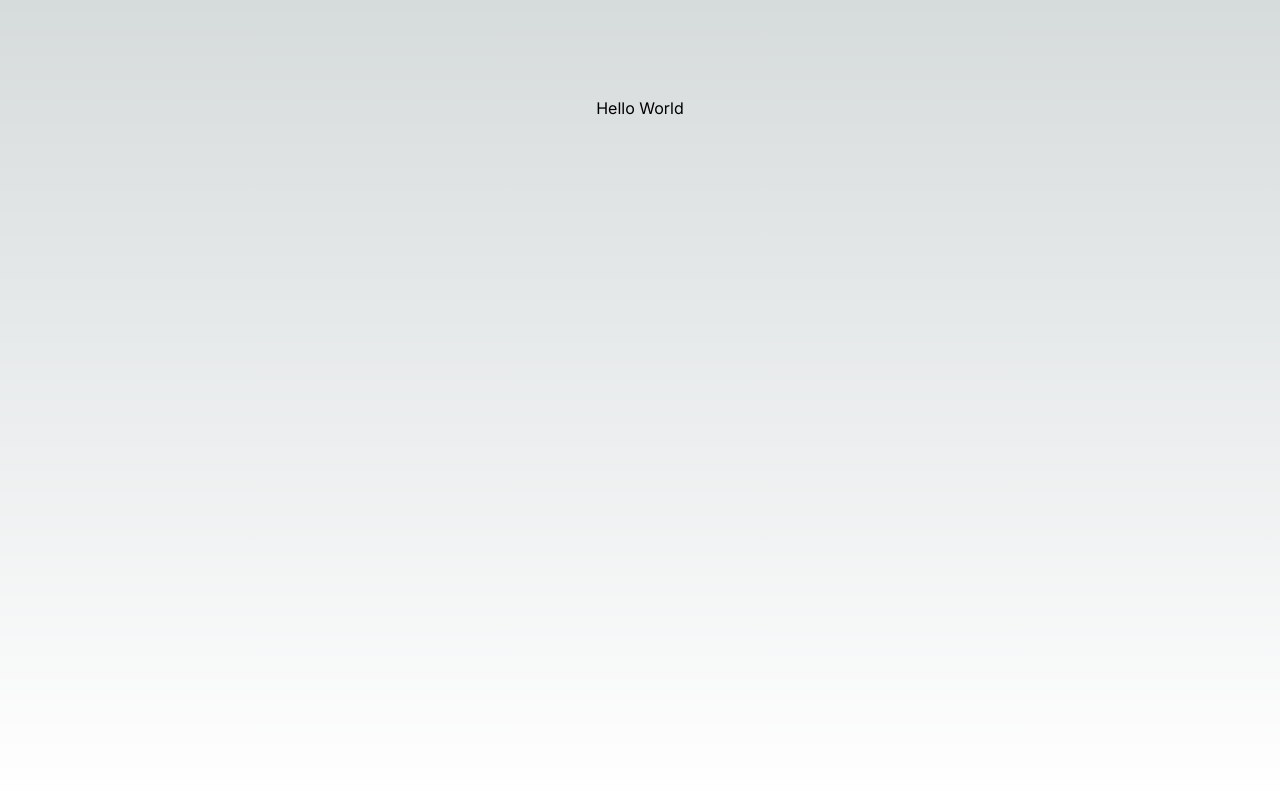
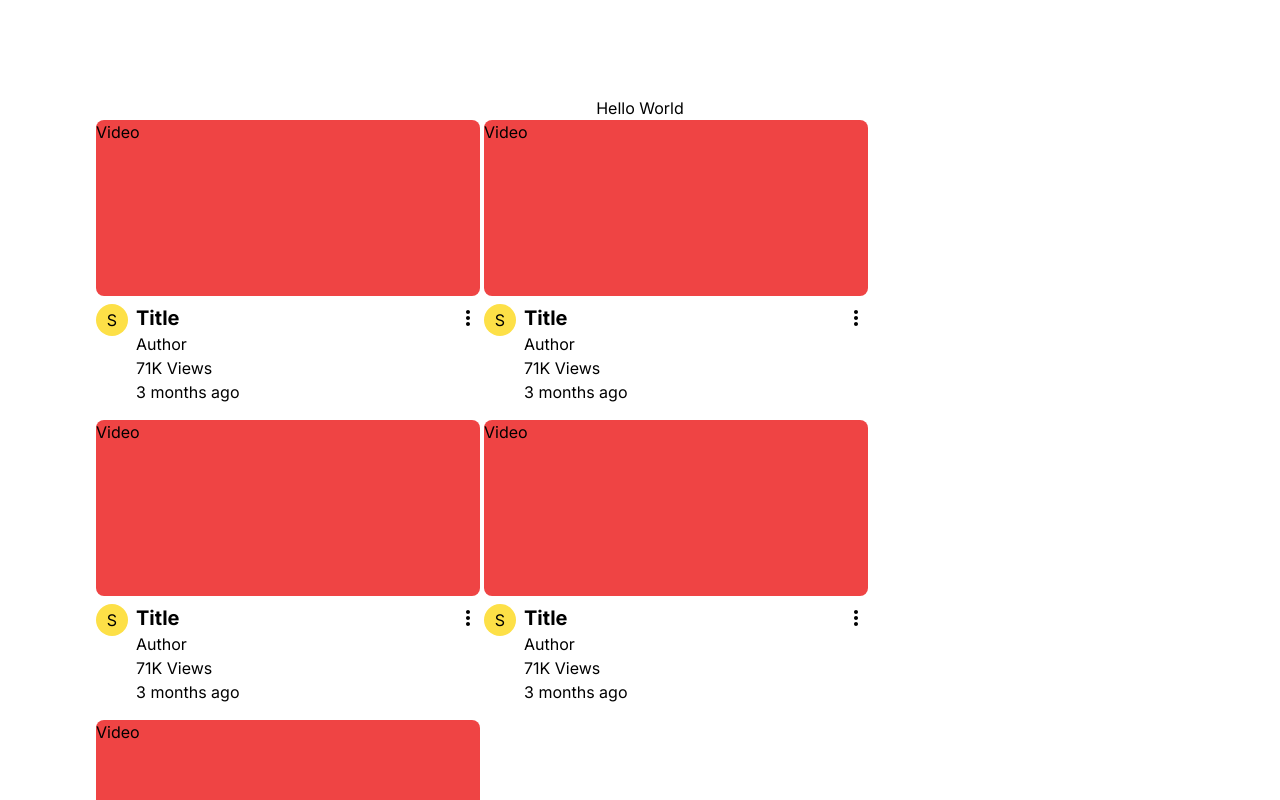
Before and after one commit to SuicaLondon/video-preview, a Next.js app: page / in a window 1280 px wide. Shown: the top 800 px of the page. Built offline with nearby package versions, Linux system fonts and the light colour scheme.

Commit message:
feat: completed the frame of the video preview component

```diff
--- a/src/app/globals.css
+++ b/src/app/globals.css
@@ -31,3 +31,9 @@ body {
 		text-wrap: balance;
 	}
 }
+
+@layer components {
+	.focus-solid-outline {
+		@apply outline-offset-0 focus:outline focus:outline-2;
+	}
+}
--- a/src/app/page.tsx
+++ b/src/app/page.tsx
@@ -1,9 +1,14 @@
-import Image from 'next/image'
+import { VideoPreviewComponent } from '@/components/video-preview'
 
 export default function Home() {
 	return (
-		<main className="flex min-h-screen flex-col items-center justify-between p-24">
+		<main className="flex min-h-screen flex-col items-center justify-between bg-white p-24 dark:bg-gray-950">
 			Hello World
+			<div className="flex w-full flex-row flex-wrap items-center gap-x-1 gap-y-4">
+				{new Array(5).fill(null).map((item, index) => {
+					return <VideoPreviewComponent key={index} isOdd={index % 2 !== 0} />
+				})}
+			</div>
 		</main>
 	)
 }
--- /dev/null
+++ b/src/components/button/more-button/index.tsx
@@ -0,0 +1,23 @@
+'use client'
+import MoreVertIcon from '@mui/icons-material/MoreVert'
+import { memo } from 'react'
+import { twMerge } from 'tailwind-merge'
+
+interface MoreButtonProps {
+	onClick?: () => void
+	className: string
+}
+
+export const MoreButton = memo(function MoreButton({
+	onClick,
+	className,
+}: MoreButtonProps) {
+	return (
+		<button
+			className={twMerge('focus-solid-outline', className)}
+			onClick={onClick}
+		>
+			<MoreVertIcon />
+		</button>
+	)
+})
--- /dev/null
+++ b/src/components/user-icon/index.tsx
@@ -0,0 +1,18 @@
+import Link from 'next/link'
+import React from 'react'
+
+interface UserIconProps {
+	username: string
+	href: string
+}
+
+export function UserIcon({ username, href }: UserIconProps) {
+	return (
+		<Link
+			className="focus-solid-outline flex h-8 w-8 items-center justify-center rounded-full border-transparent bg-yellow-300 dark:bg-yellow-700"
+			href={href}
+		>
+			<span>{username.slice(0, 1)}</span>
+		</Link>
+	)
+}
--- /dev/null
+++ b/src/components/video-preview/index.tsx
@@ -0,0 +1,34 @@
+import clsx from 'clsx'
+import { MoreButton } from '../button/more-button'
+import { UserIcon } from '../user-icon'
+import { VideoTitle } from './video-title'
+import VideoText from './video-text'
+
+type VideoPreviewComponentProps = {
+	isOdd: boolean
+}
+
+export function VideoPreviewComponent({ isOdd }: VideoPreviewComponentProps) {
+	return (
+		<div
+			className={clsx('flex w-full max-w-96 flex-col space-y-2 rounded-xl', {
+				'hover:bg-hover-odd dark:hover:bg-hover-odd-dark': isOdd,
+				'hover:bg-hover-even dark:hover:bg-hover-even-dark': !isOdd,
+			})}
+		>
+			<div className="h-44 w-full rounded-lg bg-red-500">Video</div>
+			<div className="relative flex space-x-2">
+				<UserIcon username={'Suica'} href="/profile/Suica" />
+				<div>
+					<VideoTitle title="Title" />
+					<VideoText text="Author" />
+					<div>
+						<div>71K Views</div>
+						<div>3 months ago</div>
+					</div>
+				</div>
+				<MoreButton className="absolute right-0 top-0" />
+			</div>
+		</div>
+	)
+}
--- /dev/null
+++ b/src/components/video-preview/video-text.tsx
@@ -0,0 +1,9 @@
+import React from 'react'
+
+interface VideoTextProps {
+	text: string
+}
+
+export default function VideoText({ text }: VideoTextProps) {
+	return <p>{text}</p>
+}
--- /dev/null
+++ b/src/components/video-preview/video-title.tsx
@@ -0,0 +1,9 @@
+import React, { memo } from 'react'
+
+interface VideoTitleProps {
+	title: string
+}
+
+export const VideoTitle = memo(function VideoTitle({ title }: VideoTitleProps) {
+	return <h3 className="text-xl font-bold">{title}</h3>
+})
--- a/tailwind.config.ts
+++ b/tailwind.config.ts
@@ -1,20 +1,29 @@
-import type { Config } from "tailwindcss";
+import type { Config } from 'tailwindcss'
 
 const config: Config = {
 	content: [
-    "./src/pages/**/*.{js,ts,jsx,tsx,mdx}",
-    "./src/components/**/*.{js,ts,jsx,tsx,mdx}",
-    "./src/app/**/*.{js,ts,jsx,tsx,mdx}",
+		'./src/pages/**/*.{js,ts,jsx,tsx,mdx}',
+		'./src/components/**/*.{js,ts,jsx,tsx,mdx}',
+		'./src/app/**/*.{js,ts,jsx,tsx,mdx}',
 	],
 	theme: {
 		extend: {
 			backgroundImage: {
-        "gradient-radial": "radial-gradient(var(--tw-gradient-stops))",
-        "gradient-conic":
-          "conic-gradient(from 180deg at 50% 50%, var(--tw-gradient-stops))",
+				'gradient-radial': 'radial-gradient(var(--tw-gradient-stops))',
+				'gradient-conic':
+					'conic-gradient(from 180deg at 50% 50%, var(--tw-gradient-stops))',
+			},
+			colors: {
+				'hover-odd': '#DDE4EB',
+				'hover-even': '#EBEADD',
+				'hover-odd-dark': '#28231d',
+				'hover-even-dark': '#282006',
+			},
+			space: {
+				'card-item-max-width': '31.25rem',
 			},
 		},
 	},
 	plugins: [],
-};
-export default config;
+}
+export default config
```
Also changed, not shown: package.json (+7 -1 lines), src/models/video-list/video-list.model.ts (added, +15 -0 lines), 1 other file (tests, documents, lock files or other folders). Lines whose indentation alone changed are shown as unchanged.
